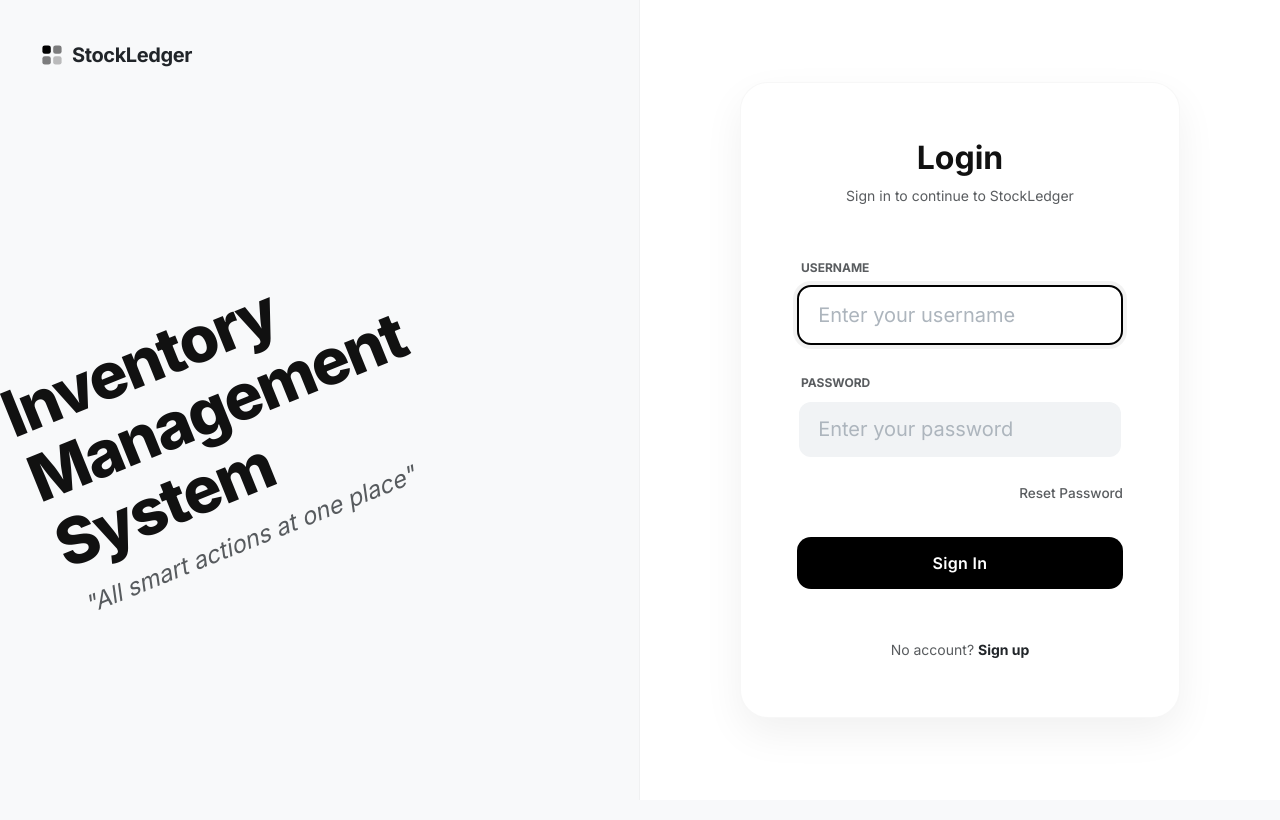
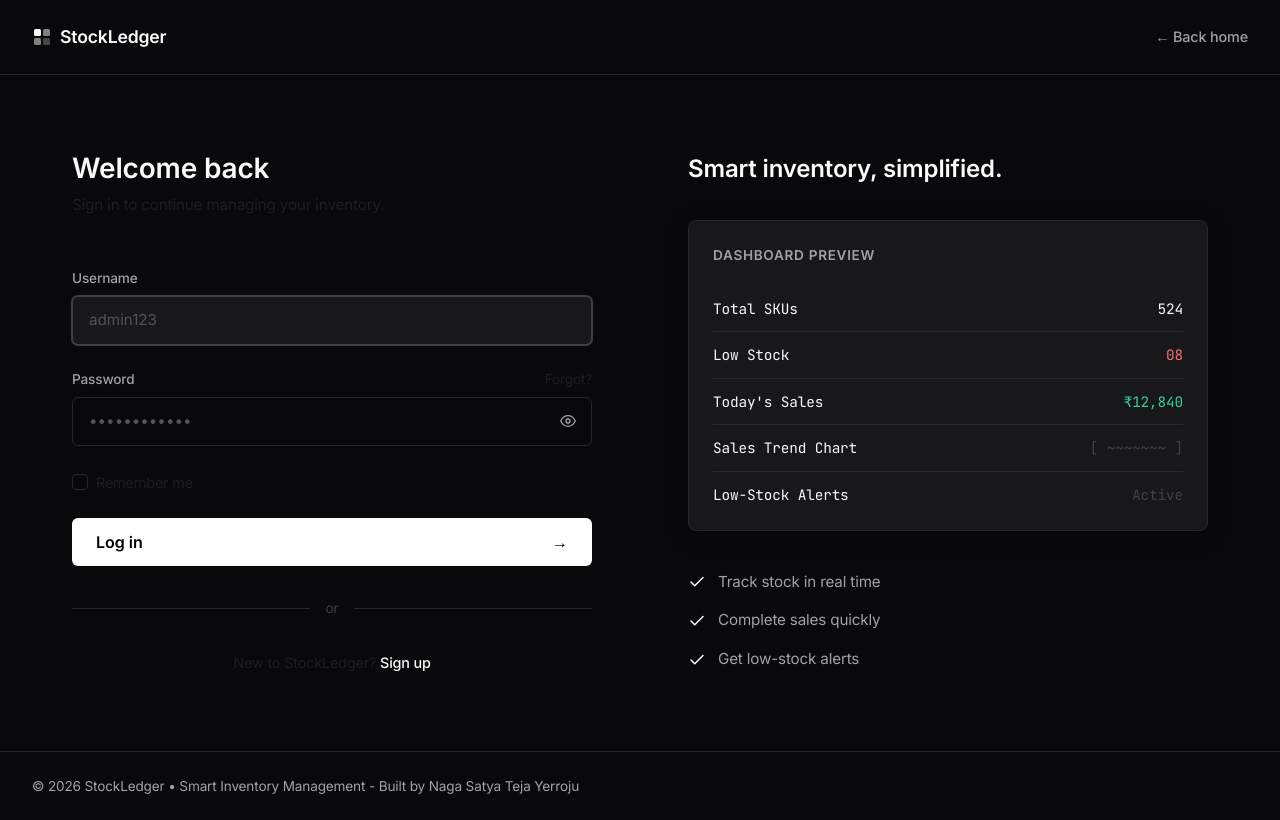
Before and after one commit to Yerroju-Teja/stockledger, a Flask app: page /login in a window 1280 px wide. Before the commit the page ends 658 px from the top, so only its background shows below. Run offline with Flask 3, Linux system fonts and the light colour scheme.

Commit message:
Updated UI

```diff
--- a/templates/login.html
+++ b/templates/login.html
@@ -4,187 +4,350 @@
     <meta charset="UTF-8">
     <meta name="viewport" content="width=device-width, initial-scale=1.0">
     <title>Login | StockLedger</title>
-    <!-- Bootstrap 5.3.3 -->
     <link href="https://cdn.jsdelivr.net/npm/bootstrap@5.3.3/dist/css/bootstrap.min.css" rel="stylesheet">
     <style>
-        @import url('https://fonts.googleapis.com/css2?family=Inter:wght@300;400;500;600;700;800&display=swap');
+        @import url('https://fonts.googleapis.com/css2?family=Inter:wght@400;500;600;700&family=JetBrains+Mono:wght@400;500&display=swap');
+
+        :root {
+            --bg-base: #09090b;
+            --bg-surface: #18181b;
+            --border-subtle: #27272a;
+            --border-hover: #3f3f46;
+            --text-main: #fafafa;
+            --text-muted: #a1a1aa;
+            --accent: #ffffff;
+            --accent-fg: #000000;
+        }
 
         body {
             font-family: 'Inter', sans-serif;
-            background-color: #ffffff;
-            color: #111111;
+            background-color: var(--bg-base);
+            color: var(--text-main);
+            min-height: 100vh;
+            display: flex;
+            flex-direction: column;
+            letter-spacing: -0.01em;
         }
 
-        .split-left {
-            background-color: #f8f9fa;
-            border-right: 1px solid rgba(0,0,0,0.03);
+        .top-nav {
+            padding: 1.5rem 2rem;
+            display: flex;
+            justify-content: space-between;
+            align-items: center;
+            border-bottom: 1px solid var(--border-subtle);
         }
 
-        .brand-tag {
-            position: absolute;
-            top: 2.5rem;
-            left: 2.5rem;
-            font-size: 1.25rem;
-            font-weight: 700;
-            letter-spacing: -0.02em;
+        .brand-logo {
+            font-weight: 600;
+            font-size: 1.1rem;
+            color: var(--text-main);
+            text-decoration: none;
             display: flex;
             align-items: center;
-            gap: 0.5rem;
+            gap: 8px;
         }
 
-        .diagonal-container {
-            transform: rotate(-22deg);
-            text-align: left;
-            margin-left: -5%;
+        .back-link {
+            color: var(--text-muted);
+            text-decoration: none;
+            font-size: 0.9rem;
+            font-weight: 500;
+            transition: color 0.2s ease;
         }
 
-        .diagonal-container h1 {
-            font-size: 4rem;
-            font-weight: 800;
-            letter-spacing: -0.03em;
-            line-height: 1.1;
-            color: #111;
+        .back-link:hover {
+            color: var(--text-main);
         }
 
-        @media (max-width: 1200px) {
-            .diagonal-container h1 { font-size: 3rem; }
+        .site-footer {
+            margin-top: auto;
+            padding: 1.5rem 2rem;
+            border-top: 1px solid var(--border-subtle);
+            font-size: 0.85rem;
+            color: var(--text-muted);
         }
 
-        .glass-card {
-            background: #ffffff;
-            border-radius: 28px;
-            box-shadow: 0 16px 40px rgba(0, 0, 0, 0.06);
-            padding: 3.5rem;
-            border: 1px solid rgba(0,0,0,0.03);
+        .layout-grid {
+            flex: 1;
+            display: grid;
+            grid-template-columns: 1fr 1fr;
+            max-width: 1200px;
+            margin: 0 auto;
+            width: 100%;
+            padding: 4rem 2rem;
+            gap: 6rem;
         }
 
-        .curvy-input {
-            border-radius: 14px;
-            background-color: #f1f3f5;
-            border: 2px solid transparent;
-            padding: 0.8rem 1.2rem;
-            color: #111;
-            font-weight: 500;
-            transition: all 0.25s ease;
+        @media (max-width: 991px) {
+            .layout-grid {
+                grid-template-columns: 1fr;
+                gap: 4rem;
+                padding: 3rem 1.5rem;
+            }
         }
 
-        .curvy-input:focus {
-            background-color: #ffffff;
-            border-color: #000000;
-            box-shadow: 0 0 0 4px rgba(0, 0, 0, 0.05);
+        .form-label {
+            font-size: 0.85rem;
+            font-weight: 500;
+            color: var(--text-muted);
+            margin-bottom: 0.5rem;
+        }
+
+        .minimal-input {
+            background-color: var(--bg-base);
+            border: 1px solid var(--border-subtle);
+            border-radius: 6px;
+            color: var(--text-main);
+            padding: 0.75rem 1rem;
+            font-size: 0.95rem;
+            transition: border-color 0.2s ease, box-shadow 0.2s ease;
+        }
+
+        .minimal-input:focus {
+            background-color: var(--bg-surface);
+            border-color: var(--border-hover);
+            box-shadow: 0 0 0 1px var(--border-hover);
             outline: none;
         }
 
-        .curvy-input::placeholder {
-            color: #adb5bd;
-            font-weight: 400;
+        .minimal-input::placeholder {
+            color: #52525b;
         }
 
-        .curvy-btn {
-            background-color: #000000;
-            color: #ffffff;
-            border-radius: 14px;
-            padding: 0.9rem;
-            font-weight: 600;
-            letter-spacing: 0.02em;
-            border: none;
-            transition: all 0.25s ease;
+        .password-wrapper {
+            position: relative;
         }
 
-        .curvy-btn:hover {
-            transform: translateY(-2px);
-            box-shadow: 0 8px 20px rgba(0, 0, 0, 0.15);
-            background-color: #1a1a1a;
+        .eye-icon {
+            position: absolute;
+            right: 1rem;
+            top: 50%;
+            transform: translateY(-50%);
+            color: var(--text-muted);
+            cursor: pointer;
         }
 
-        .minimal-alert {
-            border-radius: 12px;
+        .btn-primary-minimal {
+            background-color: var(--accent);
+            color: var(--accent-fg);
             border: none;
-            background-color: #fff3cd;
-            color: #856404;
-        }
-        .minimal-alert.alert-danger {
-            background-color: #f8d7da;
-            color: #721c24;
+            border-radius: 6px;
+            font-weight: 600;
+            padding: 0.75rem 1.5rem;
+            width: 100%;
+            transition: opacity 0.2s ease;
         }
 
-        a {
-            color: #000000;
-            text-decoration: none;
-            border-bottom: 1px solid transparent;
-            transition: border-color 0.2s;
+        .btn-primary-minimal:hover {
+            opacity: 0.9;
         }
 
-        a:hover {
-            border-bottom: 1px solid #000000;
+        .divider {
+            display: flex;
+            align-items: center;
+            text-align: center;
+            color: var(--border-hover);
+            font-size: 0.85rem;
+            margin: 2rem 0;
+        }
+
+        .divider::before, .divider::after {
+            content: '';
+            flex: 1;
+            border-bottom: 1px solid var(--border-subtle);
+        }
+
+        .divider:not(:empty)::before { margin-right: 1rem; }
+        .divider:not(:empty)::after { margin-left: 1rem; }
+
+        /* --- Dashboard Preview (Right Side) --- */
+        .preview-container {
+            padding-top: 1rem;
+        }
+
+        .preview-box {
+            background-color: var(--bg-surface);
+            border: 1px solid var(--border-subtle);
+            border-radius: 8px;
+            padding: 1.5rem;
+            margin-top: 2rem;
+            margin-bottom: 2.5rem;
+            box-shadow: 0 4px 20px rgba(0,0,0,0.2);
+        }
+
+        .preview-header {
+            font-size: 0.85rem;
+            font-weight: 600;
+            color: var(--text-muted);
+            margin-bottom: 1.25rem;
+            text-transform: uppercase;
+            letter-spacing: 0.05em;
+        }
+
+        .preview-row {
+            display: flex;
+            justify-content: space-between;
+            align-items: center;
+            padding: 0.75rem 0;
+            border-bottom: 1px solid var(--border-subtle);
+            font-family: 'JetBrains Mono', monospace;
+            font-size: 0.9rem;
+        }
+
+        .preview-row:last-child {
+            border-bottom: none;
+            padding-bottom: 0;
+        }
+
+        .feature-list {
+            list-style: none;
+            padding: 0;
+            margin: 0;
+        }
+
+        .feature-item {
+            display: flex;
+            align-items: center;
+            gap: 12px;
+            margin-bottom: 1rem;
+            color: var(--text-muted);
+            font-size: 0.95rem;
+        }
+
+        .form-check-input {
+            background-color: var(--bg-base);
+            border-color: var(--border-subtle);
+        }
+        .form-check-input:checked {
+            background-color: var(--accent);
+            border-color: var(--accent);
+        }
+
+        .alert-minimal {
+            background-color: rgba(239, 68, 68, 0.1);
+            border: 1px solid rgba(239, 68, 68, 0.2);
+            color: #fca5a5;
+            border-radius: 6px;
+            font-size: 0.9rem;
         }
     </style>
 </head>
-<body class="vh-100 m-0 overflow-hidden">
-    <div class="row h-100 g-0">
+<body>
 
-        <!-- Left Side: Branding -->
-        <div class="col-md-6 d-none d-md-flex flex-column justify-content-center split-left position-relative overflow-hidden p-5">
-            <!-- Project Title Tag -->
-            <div class="brand-tag text-dark">
-                <svg width="24" height="24" viewBox="0 0 20 20" fill="none">
-                    <rect x="2" y="2" width="7" height="7" rx="2" fill="#000000"/>
-                    <rect x="11" y="2" width="7" height="7" rx="2" fill="#000000" opacity=".5"/>
-                    <rect x="2" y="11" width="7" height="7" rx="2" fill="#000000" opacity=".5"/>
-                    <rect x="11" y="11" width="7" height="7" rx="2" fill="#000000" opacity=".25"/>
+    <nav class="top-nav">
+        <a href="/" class="brand-logo">
+            <svg width="20" height="20" viewBox="0 0 20 20" fill="none">
+                <rect x="2" y="2" width="7" height="7" rx="1.5" fill="#fafafa"/>
+                <rect x="11" y="2" width="7" height="7" rx="1.5" fill="#fafafa" opacity=".5"/>
+                <rect x="2" y="11" width="7" height="7" rx="1.5" fill="#fafafa" opacity=".5"/>
+                <rect x="11" y="11" width="7" height="7" rx="1.5" fill="#fafafa" opacity=".25"/>
             </svg>
             StockLedger
-            </div>
+        </a>
+        <a href="/" class="back-link">← Back home</a>
+    </nav>
 
-            <!-- Diagonal Typographic Centerpiece -->
-            <div class="diagonal-container">
-                <h1 class="mb-3">Inventory<br>Management System</h1>
-                <h4 class="fw-normal text-muted fst-italic ms-1">"All smart actions at one place"</h4>
-            </div>
-        </div>
+    <main class="layout-grid">
 
-        <!-- Right Side: Login Box -->
-        <div class="col-md-6 d-flex align-items-center justify-content-center p-4">
-            <div class="glass-card w-100" style="max-width: 440px;">
-                <div class="text-center mb-5">
-                    <h2 class="fw-bold mb-2">Login</h2>
-                    <p class="text-muted small">Sign in to continue to StockLedger</p>
-                </div>
+        <div class="form-container d-flex flex-column justify-content-center">
+            <h1 class="fs-3 fw-semibold mb-2">Welcome back</h1>
+            <p class="text-muted mb-5" style="font-size: 0.95rem;">Sign in to continue managing your inventory.</p>
 
-                <!-- Flash Messages -->
             {% with messages = get_flashed_messages(with_categories=true) %}
                 {% if messages %}
                     {% for category, message in messages %}
-                            <div class="alert minimal-alert py-2 px-3 small fw-medium mb-4 {{ 'alert-danger' if category == 'error' else '' }}">{{ message }}</div>
+                        <div class="alert alert-minimal py-2 px-3 mb-4">{{ message }}</div>
                     {% endfor %}
                 {% endif %}
             {% endwith %}
 
-                <!-- Form -->
             <form method="POST">
                 <div class="mb-4">
-                        <label for="username" class="form-label fw-bold small ms-1 text-uppercase text-muted" style="font-size: 0.75rem;">Username</label>
-                        <input type="text" class="form-control form-control-lg curvy-input" id="username" name="username" placeholder="Enter your username" required autofocus>
+                    <label for="username" class="form-label">Username</label>
+                    <input type="text" class="form-control minimal-input" id="username" name="username" placeholder="admin123" required autofocus>
                 </div>
 
                 <div class="mb-4">
-                        <label for="password" class="form-label fw-bold small ms-1 text-uppercase text-muted" style="font-size: 0.75rem;">Password</label>
-                        <input type="password" class="form-control form-control-lg curvy-input" id="password" name="password" placeholder="Enter your password" required>
+                    <div class="d-flex justify-content-between align-items-center mb-2">
+                        <label for="password" class="form-label mb-0">Password</label>
+                        <a href="#" class="text-muted text-decoration-none" style="font-size: 0.85rem;">Forgot?</a>
                     </div>
-
-                    <div class="d-flex justify-content-end mb-4">
-                        <a href="#" class="small fw-medium text-muted" style="font-size: 0.85rem;">Reset Password</a>
-                    </div>
-
-                    <button type="submit" class="curvy-btn w-100 mt-2">Sign In</button>
-                </form>
-
-                <div class="text-center mt-5">
-                    <span class="small text-muted">No account? <a href="{{ url_for('signup') }}" class="fw-bold text-dark">Sign up</a></span>
-                </div>
+                    <div class="password-wrapper">
+                        <input type="password" class="form-control minimal-input" id="password" name="password" placeholder="••••••••••••" required>
+                        <svg class="eye-icon" width="16" height="16" viewBox="0 0 24 24" fill="none" stroke="currentColor" stroke-width="2" stroke-linecap="round" stroke-linejoin="round"><path d="M1 12s4-8 11-8 11 8 11 8-4 8-11 8-11-8-11-8z"></path><circle cx="12" cy="12" r="3"></circle></svg>
                     </div>
                 </div>
 
+
+                <div class="form-check mb-4 mt-2">
+                    <input class="form-check-input" type="checkbox" value="" id="rememberCheck">
+                    <label class="form-check-label text-muted" for="rememberCheck" style="font-size: 0.9rem;">
+                        Remember me
+                    </label>
                 </div>
+
+                <button type="submit" class="btn-primary-minimal d-flex justify-content-between align-items-center">
+                    <span>Log in</span>
+                    <span>→</span>
+                </button>
+            </form>
+
+            <div class="divider">or</div>
+
+            <div class="text-center">
+                <span class="text-muted" style="font-size: 0.9rem;">New to StockLedger? <a href="{{ url_for('signup') }}" class="text-main fw-medium text-decoration-none" style="color: var(--text-main);">Sign up</a></span>
+            </div>
+        </div>
+
+
+        <div class="preview-container d-none d-md-flex flex-column justify-content-center">
+            <h2 class="fs-4 fw-semibold mb-1">Smart inventory, simplified.</h2>
+
+            <div class="preview-box">
+                <div class="preview-header">Dashboard Preview</div>
+                <div class="preview-row">
+                    <span>Total SKUs</span>
+                    <span style="color: var(--text-main);">524</span>
+                </div>
+                <div class="preview-row">
+                    <span>Low Stock</span>
+                    <span style="color: #f87171;">08</span>
+                </div>
+                <div class="preview-row">
+                    <span>Today's Sales</span>
+                    <span style="color: #34d399;">₹12,840</span>
+                </div>
+                <div class="preview-row">
+                    <span>Sales Trend Chart</span>
+                    <span style="color: var(--border-hover);">[ ~~~~~~~ ]</span>
+                </div>
+                <div class="preview-row">
+                    <span>Low-Stock Alerts</span>
+                    <span style="color: var(--border-hover);">Active</span>
+                </div>
+            </div>
+
+            <ul class="feature-list">
+                <li class="feature-item">
+                    <svg width="18" height="18" viewBox="0 0 24 24" fill="none" stroke="#fafafa" stroke-width="2" stroke-linecap="round" stroke-linejoin="round"><polyline points="20 6 9 17 4 12"></polyline></svg>
+                    Track stock in real time
+                </li>
+                <li class="feature-item">
+                    <svg width="18" height="18" viewBox="0 0 24 24" fill="none" stroke="#fafafa" stroke-width="2" stroke-linecap="round" stroke-linejoin="round"><polyline points="20 6 9 17 4 12"></polyline></svg>
+                    Complete sales quickly
+                </li>
+                <li class="feature-item">
+                    <svg width="18" height="18" viewBox="0 0 24 24" fill="none" stroke="#fafafa" stroke-width="2" stroke-linecap="round" stroke-linejoin="round"><polyline points="20 6 9 17 4 12"></polyline></svg>
+                    Get low-stock alerts
+                </li>
+            </ul>
+        </div>
+
+    </main>
+
+    <footer class="site-footer">
+       © 2026 StockLedger • Smart Inventory Management - Built by Naga Satya Teja Yerroju
+    </footer>
+
 </body>
 </html>
```
Lines whose indentation alone changed are shown as unchanged.
